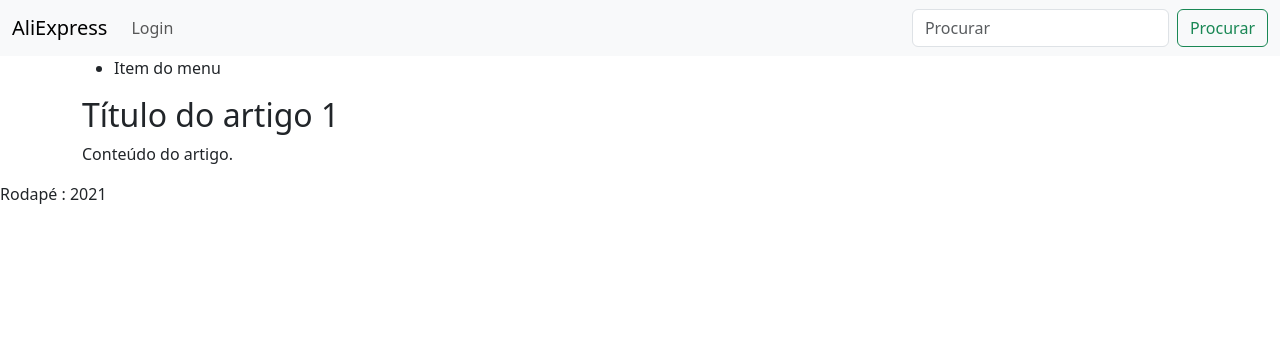
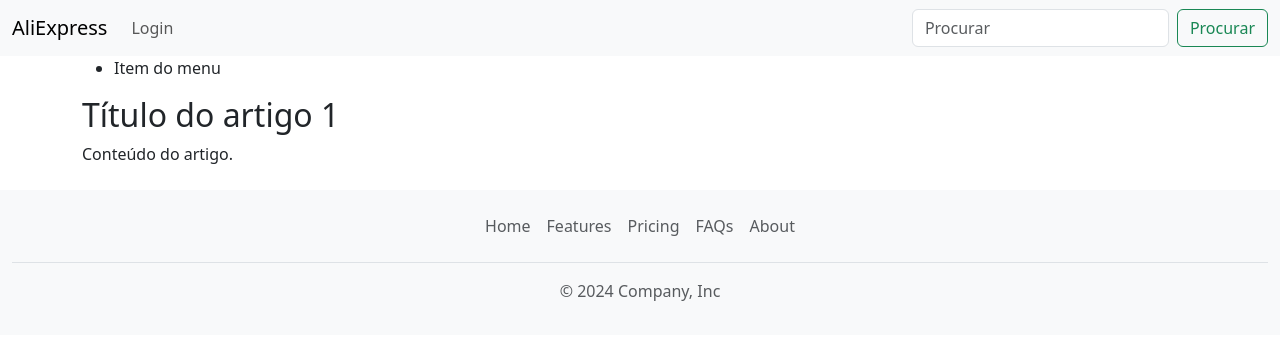
Before and after one commit to viezzer/loja-php, a PHP site: page /index.php in a window 1280 px wide. Shown: the top 340 px of the page. Run offline with PHP 8.4, Linux system fonts and the light colour scheme.

Commit message:
adicionado footer

```diff
--- a/layout/layout_footer.php
+++ b/layout/layout_footer.php
@@ -1,7 +1,15 @@
-<aside>
-	<footer>
-		<p>Rodapé : 2021</p>
-	</footer>
+<div class="container-fluid bg-body-tertiary">
+  <footer class="py-3 my-4 ">
+    <ul class="nav justify-content-center border-bottom pb-3 mb-3">
+      <li class="nav-item"><a href="#" class="nav-link px-2 text-body-secondary">Home</a></li>
+      <li class="nav-item"><a href="#" class="nav-link px-2 text-body-secondary">Features</a></li>
+      <li class="nav-item"><a href="#" class="nav-link px-2 text-body-secondary">Pricing</a></li>
+      <li class="nav-item"><a href="#" class="nav-link px-2 text-body-secondary">FAQs</a></li>
+      <li class="nav-item"><a href="#" class="nav-link px-2 text-body-secondary">About</a></li>
+    </ul>
+    <p class="text-center text-body-secondary">© 2024 Company, Inc</p>
+  </footer>
+</div>
 
 </body>
 
```
